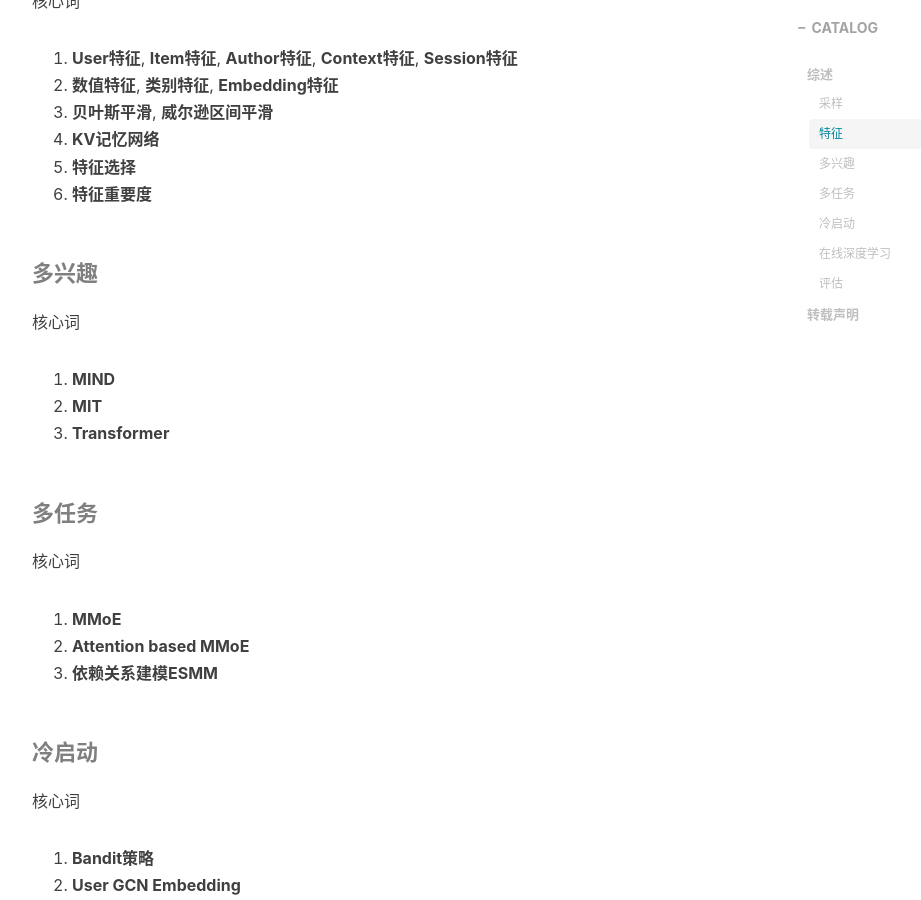
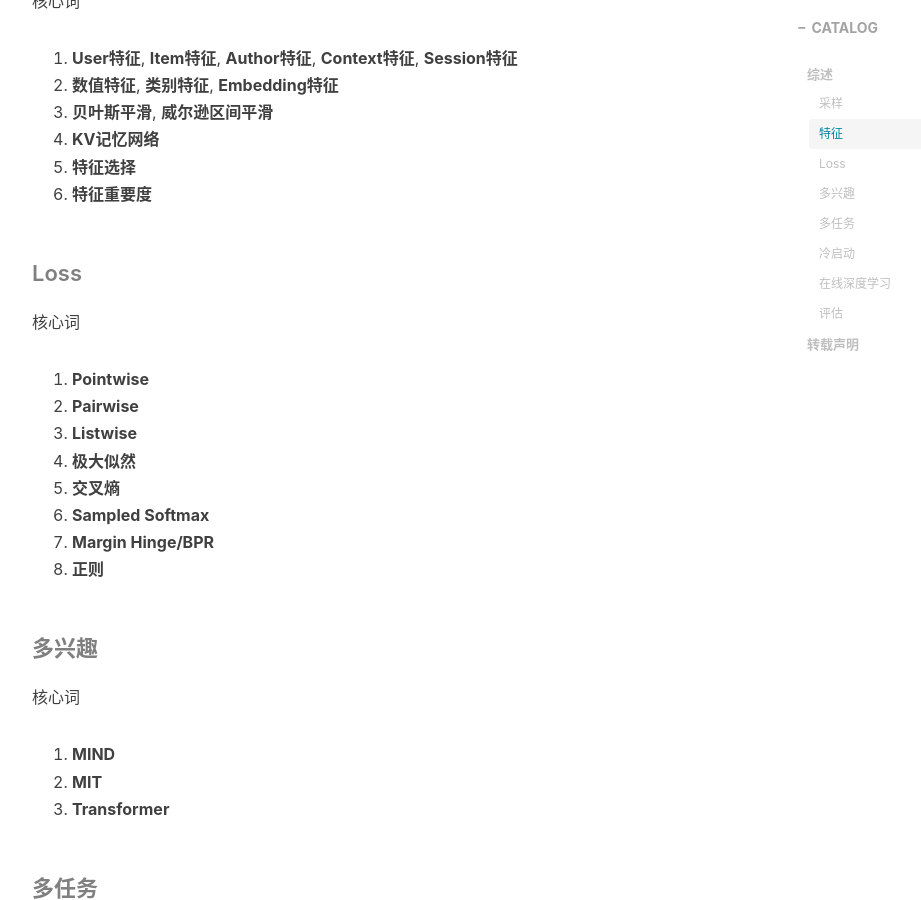
Before and after one commit to wenruij/wenruij.github.io, a Jekyll site: the page built from _posts/2021-06-06-rec-summary.markdown, in a window 1280 px wide and 900 px high, scrolled down 1476 px. Shown: the whole window, without its empty margins (233-1154 px from the left). Built offline with Jekyll 4.4.1, drawn with Linux system fonts in a browser that asks for light colours; nearby versions of some CDN libraries; comment, search, counter and statistics services are not loaded; some of the changed text lies outside the part shown.

Commit message:
rec-summary

```diff
--- a/_posts/2021-06-06-rec-summary.markdown
+++ b/_posts/2021-06-06-rec-summary.markdown
@@ -13,14 +13,14 @@ tags:
 ## 综述
 
 个性化推荐所涉及的问题
-* 采样
-* 特征
-* Loss
-* 多兴趣
-* 多任务
-* 冷启动
-* 在线深度学习
-* 评估
+* **采样**
+* **特征**
+* **Loss**
+* **多兴趣**
+* **多任务**
+* **冷启动**
+* **在线深度学习**
+* **评估**
 
 
 #### 采样
@@ -45,6 +45,18 @@ tags:
 4. **KV记忆网络**
 5. **特征选择**
 6. **特征重要度**
+
+#### Loss
+
+核心词
+1. **Pointwise**
+2. **Pairwise**
+3. **Listwise**
+4. **极大似然**
+5. **交叉熵**
+6. **Sampled Softmax**
+7. **Margin Hinge/BPR**
+8. **正则**
 
 #### 多兴趣
 
```
Also changed, not shown: other parts of _posts/2021-06-06-rec-summary.markdown (+5 -2 lines).
